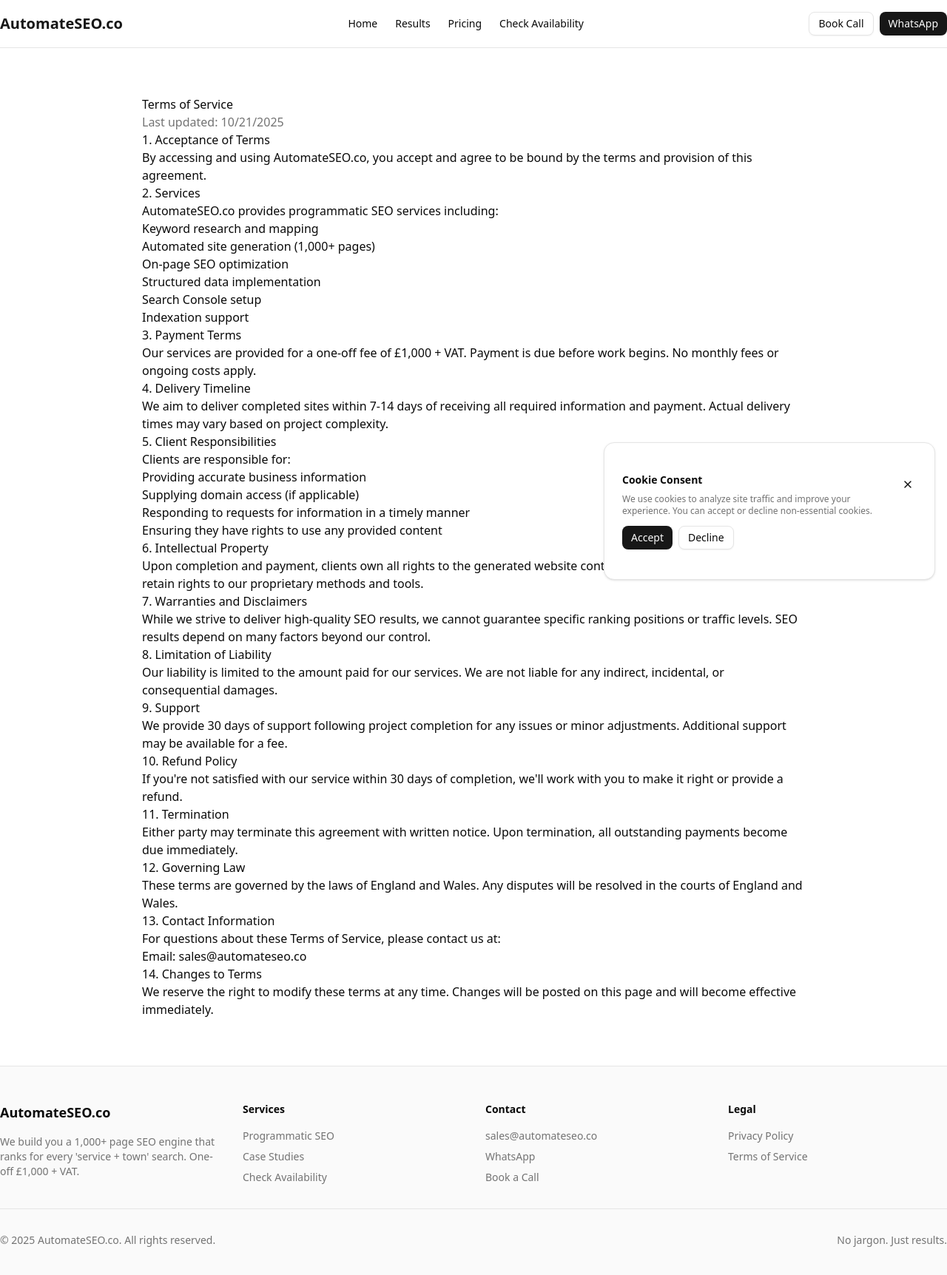
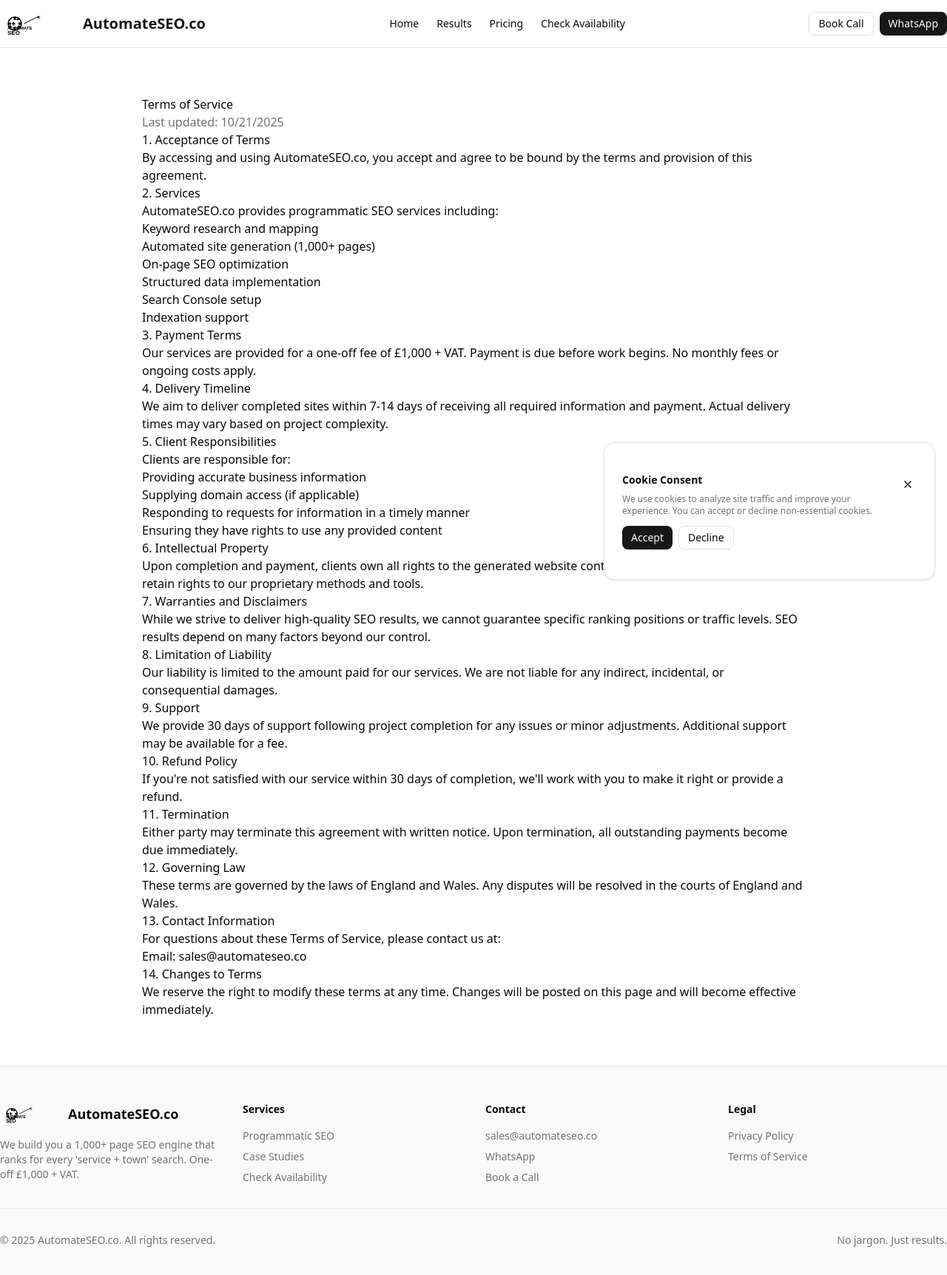
Before and after one commit to 00dkeati/automate-seo, a Next.js app: page /terms in a window 1280 px wide. Shown: the top 1724 px of the page at 74% size. Built offline with nearby package versions, Linux system fonts and the light colour scheme.

Commit message:
Add AutomateSEO logo to website
- Created SVG logo with gear, circuit pattern, and upward arrow
- Added logo to header with proper sizing and spacing
- Added logo to footer for brand consistency
- Updated site config to include logo path
- Logo represents automation, technology, and SEO growth

```diff
--- a/src/components/site/footer.tsx
+++ b/src/components/site/footer.tsx
@@ -1,4 +1,5 @@
 import Link from "next/link";
+import Image from "next/image";
 import { siteConfig } from "@/config/site";
 import { createWhatsAppLink } from "@/lib/utils";
 
@@ -8,7 +9,16 @@
       <div className="container py-12">
         <div className="grid grid-cols-1 md:grid-cols-4 gap-8">
           <div className="space-y-4">
-            <h3 className="text-lg font-semibold">{siteConfig.name}</h3>
+            <div className="flex items-center space-x-3">
+              <Image
+                src={siteConfig.logo}
+                alt={siteConfig.name}
+                width={32}
+                height={32}
+                className="h-8 w-auto"
+              />
+              <h3 className="text-lg font-semibold">{siteConfig.name}</h3>
+            </div>
             <p className="text-sm text-muted-foreground">
               {siteConfig.description}
             </p>
--- a/src/components/site/header.tsx
+++ b/src/components/site/header.tsx
@@ -1,6 +1,7 @@
 "use client";
 
 import Link from "next/link";
+import Image from "next/image";
 import { useState } from "react";
 import { Menu } from "lucide-react";
 import { Button } from "@/components/ui/button";
@@ -22,7 +23,15 @@
   return (
     <header className="sticky top-0 z-50 w-full border-b bg-background/95 backdrop-blur supports-[backdrop-filter]:bg-background/60">
       <div className="container flex h-16 items-center justify-between">
-        <Link href="/" className="flex items-center space-x-2">
+        <Link href="/" className="flex items-center space-x-3">
+          <Image
+            src={siteConfig.logo}
+            alt={siteConfig.name}
+            width={40}
+            height={40}
+            className="h-10 w-auto"
+            priority
+          />
           <span className="text-xl font-bold text-primary">
             {siteConfig.name}
           </span>
--- a/src/config/site.ts
+++ b/src/config/site.ts
@@ -1,9 +1,10 @@
 export const siteConfig = {
   name: "AutomateSEO.co",
-  version: "2.1.0", // Force fresh build to regenerate all static pages
+  version: "2.2.0", // Add logo to website
   description: "We build you a 1,000+ page SEO engine that ranks for every 'service + town' search. One-off £1,000 + VAT.",
   url: "https://www.automateseo.co",
   ogImage: "/og-default.jpg",
+  logo: "/logo.svg",
   links: {
     twitter: "https://twitter.com/automateseo",
     github: "https://github.com/automateseo",
```
Also changed, not shown: public/logo.svg (added).
